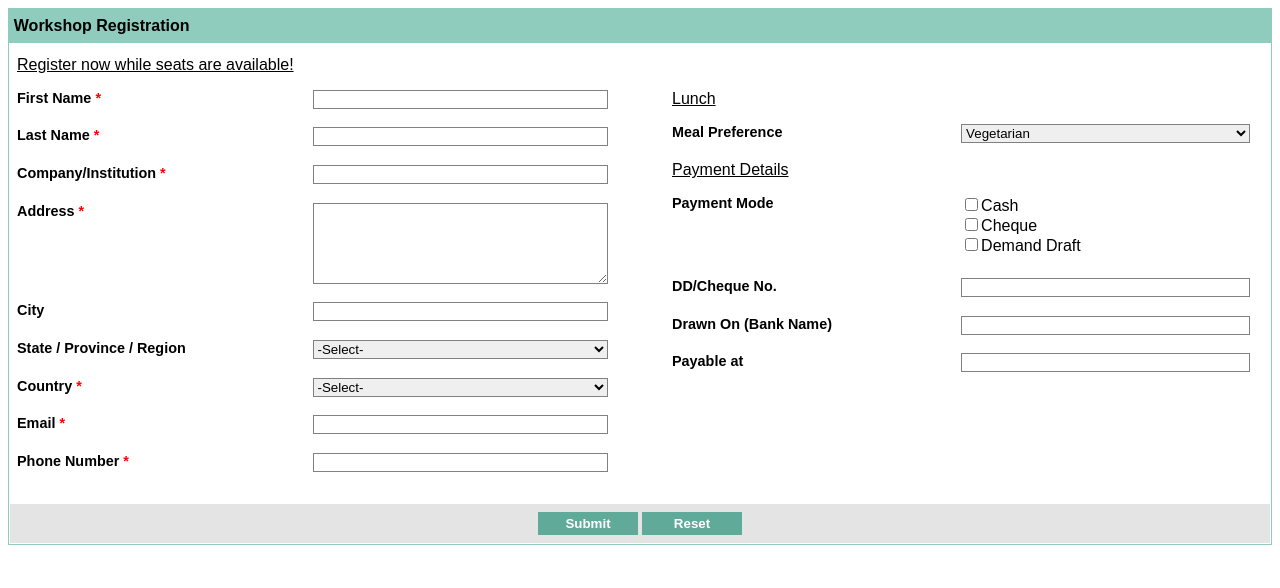
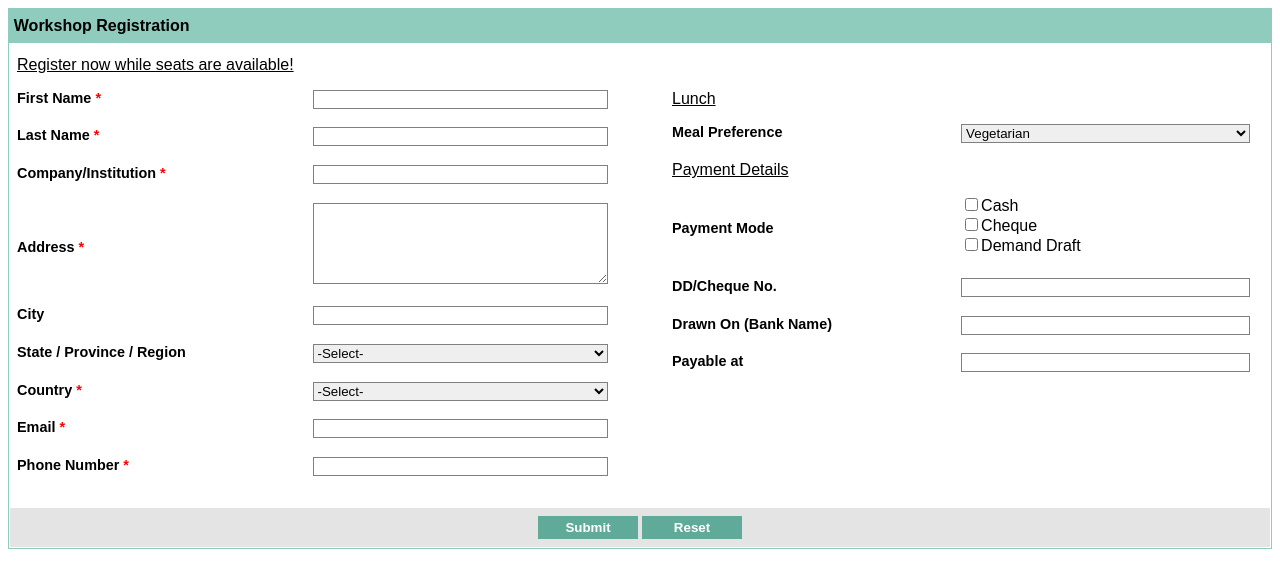
Before and after one commit to andresmiguel/angular-training, a plain HTML site: page home.html in a window 1280 px wide. Drawn offline with Linux system fonts and the light colour scheme.

Commit message:
Address and Payment Mode labels were centered.

```diff
--- a/home.html
+++ b/home.html
@@ -28,7 +28,7 @@
 								<input class="col-6" type="text" />
 							</div>
 							<div class="row">
-								<label class="col-6 label">Address <span class="asterReq">*</span></label>
+								<label class="col-6 label address">Address <span class="asterReq">*</span></label>
 								<textarea class="col-6" rows="5"></textarea>
 							</div>
 							<div class="row">
@@ -66,7 +66,7 @@
 							</div>
 							<div class="underlined">Payment Details</div>
 							<div class="row">
-								<label class="col-6 label">Payment Mode</label>
+								<label class="col-6 label payment-mode">Payment Mode</label>
 								<div class="col-6 cbGroup">
 									<input type="checkbox">Cash<br>
 									<input type="checkbox">Cheque<br>
--- a/styles/app.css
+++ b/styles/app.css
@@ -63,6 +63,16 @@ div.form-footer div.row [class*="col-"] {
 		text-align: left;
 		padding-left: 2px;
 	}
+
+	label.address {
+		margin-top: 2.5em;
+		height: 4.7em;
+	}
+
+	label.payment-mode {
+		margin-top: 1.7em;
+		height: 3em;
+	}
 }
 
 .underlined {
```
